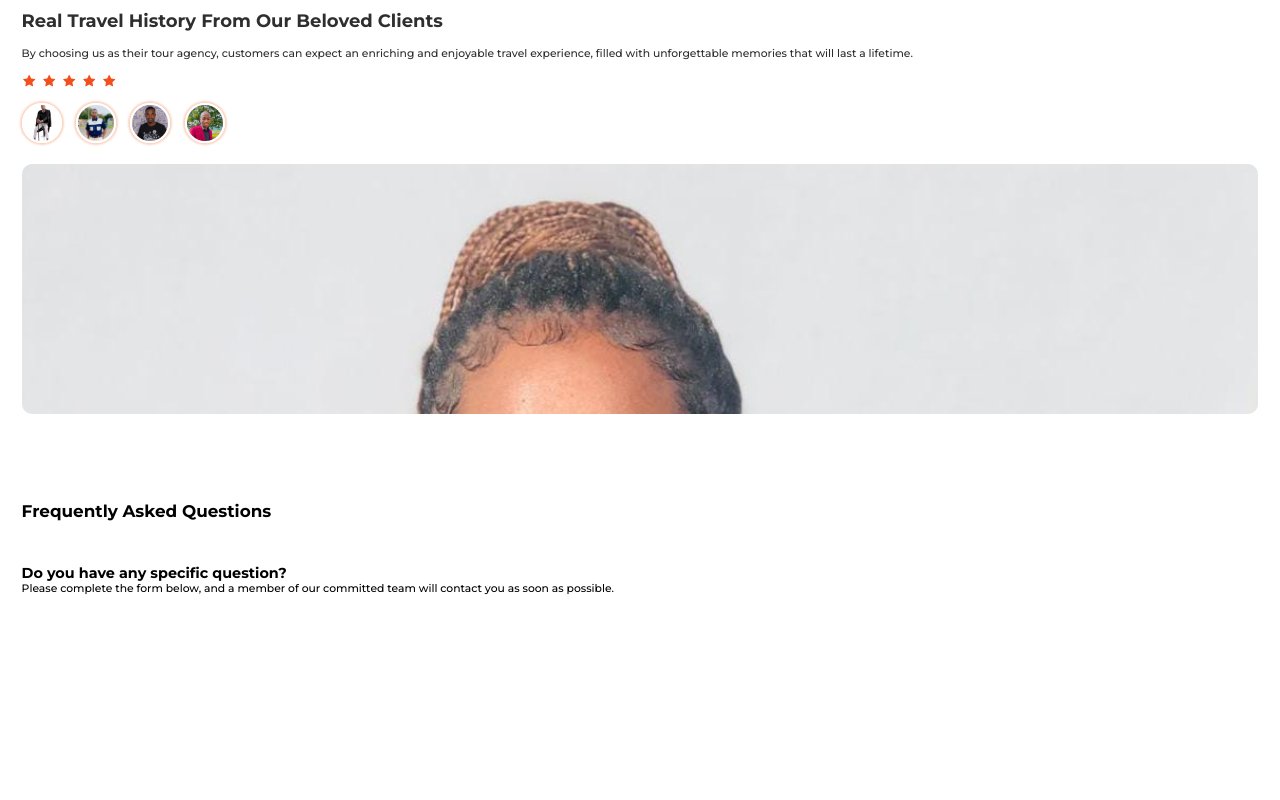
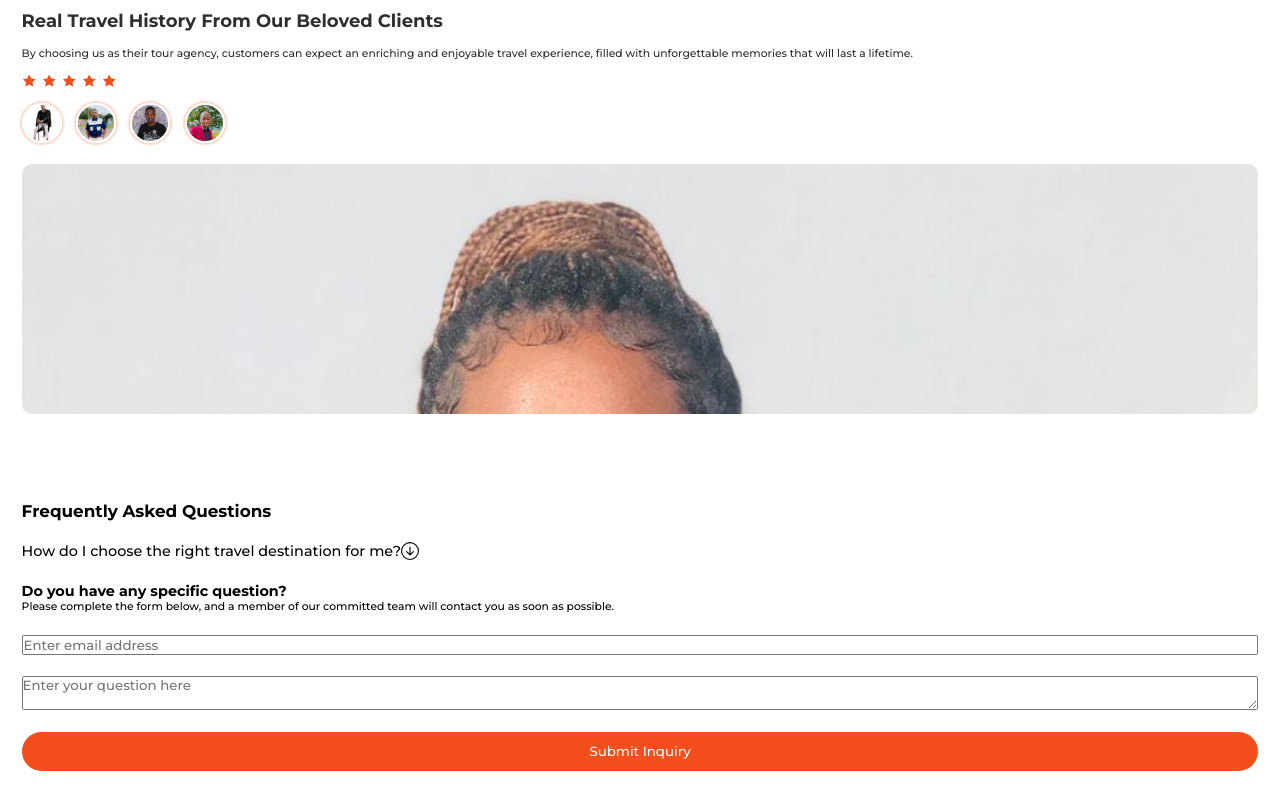
Before and after one commit to Chuma-rxt/TravelProject, a React (Vite) app: page / in a window 1280 px wide. Shown: the part 5820-6620 px from the top of the page. Before the commit the page ends 6465 px from the top, so only its background shows below. Built offline with nearby package versions, Linux system fonts and the light colour scheme.

Commit message:
accordion creation on Questions

```diff
--- /dev/null
+++ b/src/Components/Questions/Accordion.jsx
@@ -0,0 +1,20 @@
+import React from 'react'
+
+
+// importing icons
+import { BsArrowDownCircle } from "react-icons/bs";
+
+const Accordion = () => {
+  return (
+    <div className='accordionContainer'>
+      <span className='title flex'>
+          How do I choose the right travel destination for me?
+
+          <BsArrowDownCircle className='icon' />
+
+      </span>
+    </div>
+  )
+}
+
+export default Accordion
--- a/src/Components/Questions/Questions.jsx
+++ b/src/Components/Questions/Questions.jsx
@@ -1,5 +1,6 @@
 import React from 'react'
 import './Questions.css'
+import Accordion from './Accordion';
 
 const Questions = () => {
   return (
@@ -8,7 +9,7 @@ const Questions = () => {
         <h3>Frequently Asked Questions</h3>
       </div>
       <div className='secContainer grid'>
-        <div className='according grid'></div>
+        <div className='accordion grid'><Accordion /></div>
 
         <div className='form'>
           <div className='secHeading'>
@@ -18,6 +19,12 @@ const Questions = () => {
               committed team will contact you as soon as possible.
             </p>
          </div>
+
+         <div className='formContent grid'>
+          <input type='email' placeholder='Enter email address' />
+          <textarea placeholder='Enter your question here'></textarea>
+          <button className='btn'>Submit Inquiry</button>
+         </div>
         </div>
       </div>
     </div>
```
